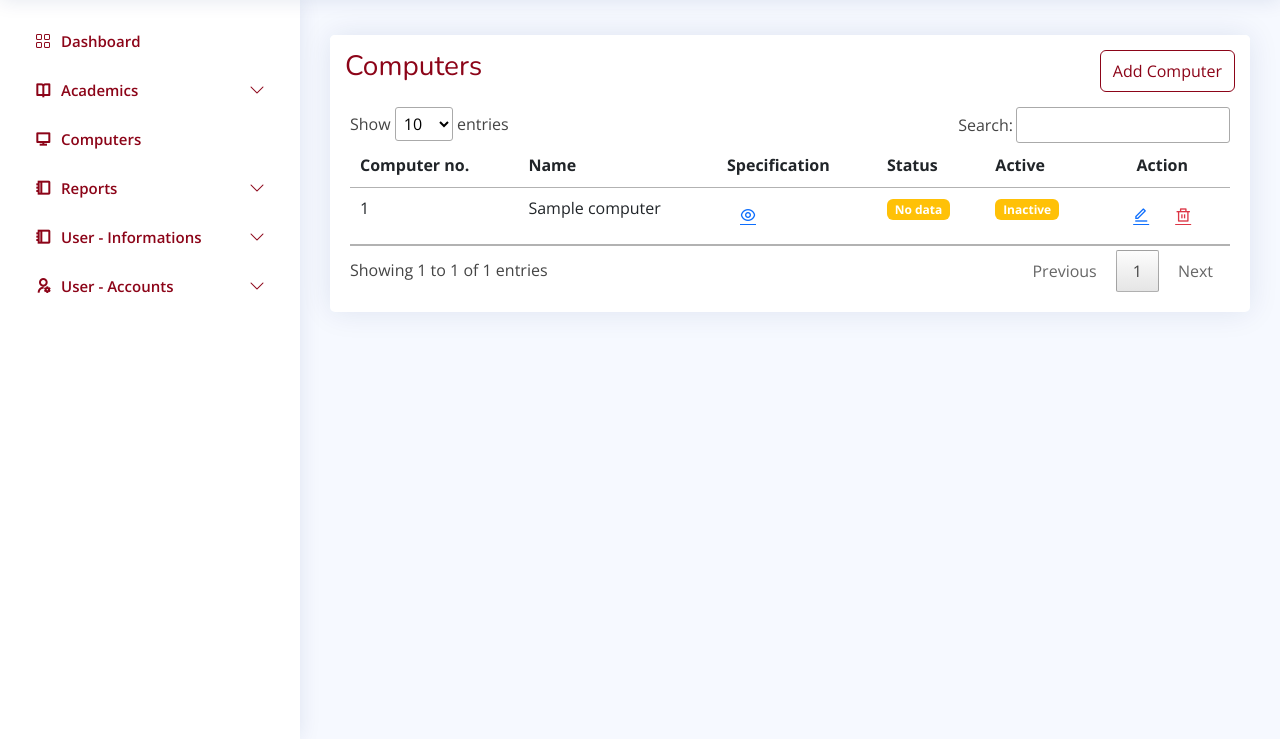
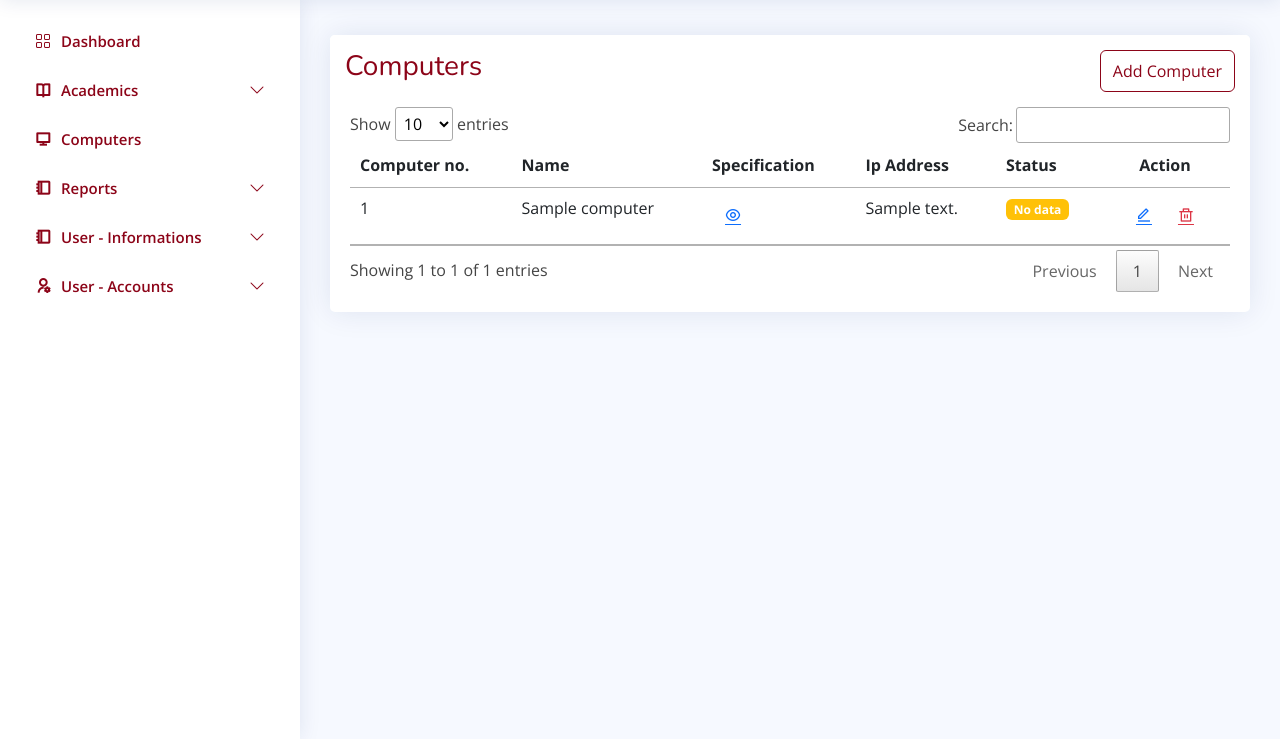
Before and after one commit to alongjoshua99/PUPCLMS, a Laravel app: template resources/views/AMS/backend/admin-layouts/computer/index.blade.php in a window 1280 px wide. Shown: the part 61-800 px from the top of the page. Run offline with Laravel 10, Linux system fonts and the light colour scheme; a user stored in the database is signed in; data comes from the database, SQL or seed files in the repository; tables that the repository leaves empty hold one stand-in row (values such as "Sample post"); the template is opened without the code that fills it: most values are stand-ins (such as "Sample title", 1, 10 or a date in 2020); some libraries are stand-ins or nearby versions.

Commit message:
adding of computer controller

```diff
--- a/app/Http/Controllers/Admin/ComputerController.php
+++ b/app/Http/Controllers/Admin/ComputerController.php
@@ -34,6 +34,7 @@ class ComputerController extends Controller
         $request->validate([
             'computer_number' => 'required|unique:computers,computer_number',
             'computer_name' => 'required',
+            'ip_address' => 'required',
             'os' => 'required',
             'processor' => 'required',
             'memory' => 'required',
@@ -44,6 +45,7 @@ class ComputerController extends Controller
             Computer::create([
                 'computer_number' => $request->computer_number,
                 'computer_name' => $request->computer_name,
+                'ip_address' => $request->ip_address,
                 'os' => $request->os,
                 'processor' => $request->processor,
                 'memory' => $request->memory,
@@ -83,6 +85,7 @@ class ComputerController extends Controller
             $computer->update([
                 'computer_number' => $request->computer_number,
                 'computer_name' => $request->computer_name,
+                'ip_address'=> $request->ip_address,
                 'os' => $request->os,
                 'processor' => $request->processor,
                 'memory' => $request->memory,
--- a/resources/views/AMS/backend/admin-layouts/computer/index.blade.php
+++ b/resources/views/AMS/backend/admin-layouts/computer/index.blade.php
@@ -25,8 +25,9 @@
                                     <th scope="col">Computer no.</th>
                                     <th scope="col">Name</th>
                                     <th scope="col">Specification</th>
+                                    <th scope="col">Ip Address</th>
                                     <th scope="col">Status</th>
-                                    <th scope="col">Active</th>
+
                                     <th scope="col" class="text-center">Action</th>
                                 </tr>
                             </thead>
@@ -50,21 +51,17 @@
                                             @include('AMS.backend.admin-layouts.computer.modal._specs')
                                         </td>
                                         <td>
-                                            @if ($computer->getStatus() === "Working")
-                                                <span class="badge bg-success">Working</span>
-                                            @elseif ($computer->getStatus() === "Not Working")
-                                                <span class="badge bg-danger">Not Working</span>
+                                            {{ $computer->ip_address }}
+                                        </td>
+                                        <td>
+                                            @if ($computer->getStatus() === "Online")
+                                                <span class="badge bg-success">Online</span>
+                                            @elseif ($computer->getStatus() === "Offline")
+                                                <span class="badge bg-danger">Offline</span>
                                             @elseif ($computer->getStatus() === "Undermaintenance")
                                                 <span class="badge bg-danger">Undermaintenance</span>
                                             @else
                                                 <span class="badge bg-warning">No data</span>
-                                            @endif
-                                        </td>
-                                        <td>
-                                            @if ($computer->isActive())
-                                                <span class="badge bg-success">Active</span>
-                                            @else
-                                                <span class="badge bg-warning">Inactive</span>
                                             @endif
                                         </td>
 
--- a/resources/views/AMS/backend/admin-layouts/computer/modal/_add.blade.php
+++ b/resources/views/AMS/backend/admin-layouts/computer/modal/_add.blade.php
@@ -17,6 +17,17 @@
                                 value="{{ old('computer_number') }}" name="computer_number" id="computer_number"
                                 placeholder="Computer no.">
                             @error('computer_number')
+                                <div class="text-danger">{{ $message }}</div>
+                            @enderror
+                        </div>
+                    </div>
+                    <div class="row mb-3">
+                        <div class="col-md-12">
+                            <label for="name" class="form-label fw-bold text-black">IP Address</label>
+                            <input type="text" class="form-control @error('ip_address') is-invalid @enderror"
+                                value="{{ old('ip_address') }}" name="ip_address" id="ip_address"
+                                placeholder="IP Address">
+                            @error('ip_address')
                                 <div class="text-danger">{{ $message }}</div>
                             @enderror
                         </div>
@@ -79,8 +90,8 @@
                             <select class="form-select @error('status') is-invalid @enderror" name="status"
                                 id="status">
                                 <option value="">Select Status</option>
-                                <option value="Working">Working</option>
-                                <option value="Not Working">Not Working</option>
+                                <option value="Online">Offline</option>
+                                <option value="Offline">Offline</option>
                             </select>
                             @error('status')
                                 <div class="text-danger">{{ $message }}</div>
--- a/resources/views/AMS/backend/admin-layouts/computer/modal/_edit.blade.php
+++ b/resources/views/AMS/backend/admin-layouts/computer/modal/_edit.blade.php
@@ -17,6 +17,15 @@
                                 placeholder="Computer no." value="{{ $computer->computer_number }}">
                         </div>
                     </div>
+
+                    <div class="row mb-3">
+                        <div class="col-md-12">
+                            <label for="name" class="form-label fw-bold text-black">IP Address</label>
+                            <input type="text" class="form-control" name="ip_address" id="ip_address"
+                                placeholder="IP Address" value="{{ $computer->ip_address }}">
+                        </div>
+                    </div>
+
                     <div class="row mb-3">
                         <div class="col-md-12">
                             <label for="name" class="form-label fw-bold text-black">Name</label>
@@ -58,10 +67,10 @@
                             <select class="form-select @error('status') is-invalid @enderror" name="status"
                                 id="status">
                                 <option value="">Select Status</option>
-                                <option value="Working" {{ $computer->status == 'Working' ? 'selected' : '' }}>Working
+                                <option value="Online" {{ $computer->status == 'Online' ? 'selected' : '' }}>Online
                                 </option>
-                                <option value="Not Working" {{ $computer->status == 'Not Working' ? 'selected' : '' }}>
-                                    Not Working</option>
+                                <option value="Offline" {{ $computer->status == 'Offline' ? 'selected' : '' }}>
+                                Offline</option>
                             </select>
                             @error('status')
                                 <div class="text-danger">{{ $message }}</div>
```
